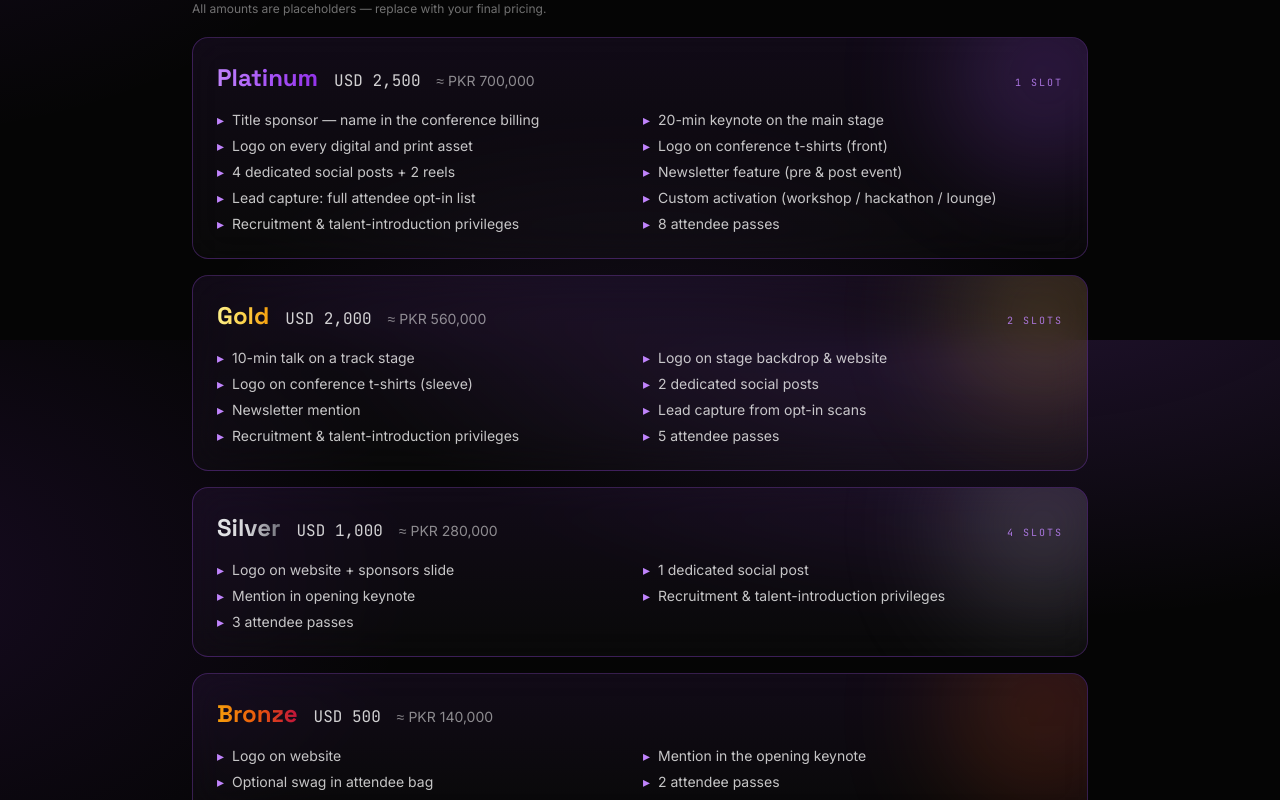
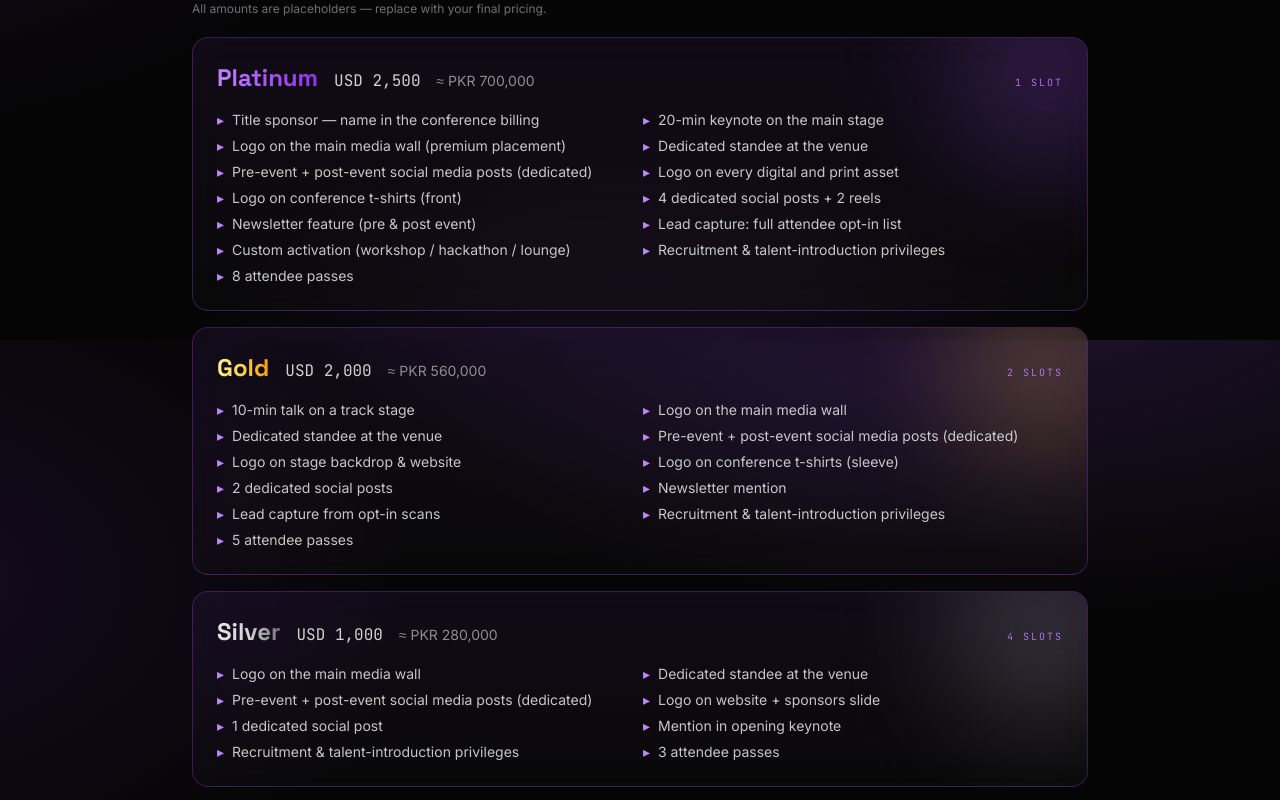
Before and after one commit to ab2030909/devopsdays.pk, a Next.js app: page /deck in a window 1280 px wide. Shown: the part 3660-4460 px from the top of the page. Built offline with nearby package versions, Linux system fonts and the light colour scheme.

Commit message:
deck: every tier now includes media-wall logo, dedicated standee, pre+post social posts

```diff
--- a/components/sections/DeckView.tsx
+++ b/components/sections/DeckView.tsx
@@ -47,6 +47,9 @@ const tiers = [
     perks: [
       "Title sponsor — name in the conference billing",
       "20-min keynote on the main stage",
+      "Logo on the main media wall (premium placement)",
+      "Dedicated standee at the venue",
+      "Pre-event + post-event social media posts (dedicated)",
       "Logo on every digital and print asset",
       "Logo on conference t-shirts (front)",
       "4 dedicated social posts + 2 reels",
@@ -65,6 +68,9 @@ const tiers = [
     slots: "2 slots",
     perks: [
       "10-min talk on a track stage",
+      "Logo on the main media wall",
+      "Dedicated standee at the venue",
+      "Pre-event + post-event social media posts (dedicated)",
       "Logo on stage backdrop & website",
       "Logo on conference t-shirts (sleeve)",
       "2 dedicated social posts",
@@ -81,6 +87,9 @@ const tiers = [
     pkr: "≈ PKR 280,000",
     slots: "4 slots",
     perks: [
+      "Logo on the main media wall",
+      "Dedicated standee at the venue",
+      "Pre-event + post-event social media posts (dedicated)",
       "Logo on website + sponsors slide",
       "1 dedicated social post",
       "Mention in opening keynote",
@@ -94,6 +103,9 @@ const tiers = [
     usd: "USD 500",
     pkr: "≈ PKR 140,000",
     perks: [
+      "Logo on the main media wall",
+      "Dedicated standee at the venue",
+      "Pre-event + post-event social media posts (dedicated)",
       "Logo on website",
       "Mention in the opening keynote",
       "Optional swag in attendee bag",
@@ -106,6 +118,9 @@ const tiers = [
     usd: "USD 250",
     pkr: "≈ PKR 70,000",
     perks: [
+      "Logo on the main media wall",
+      "Dedicated standee at the venue",
+      "Pre-event + post-event social media posts (dedicated)",
       "Logo on community sponsors page",
       "Mention in the opening sponsor reel",
       "1 attendee pass",
```
Also changed, not shown: 1 other file (tests, documents, lock files or other folders).
